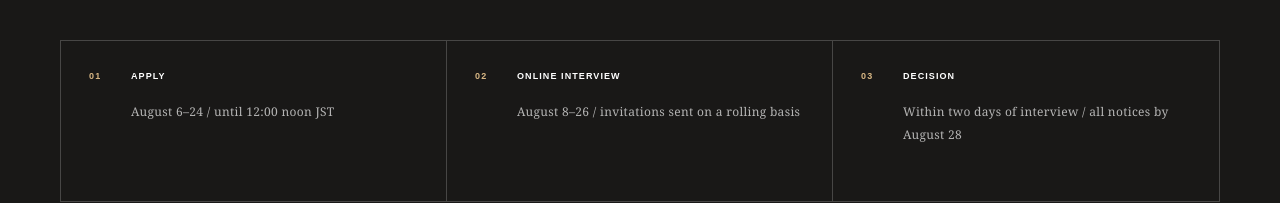
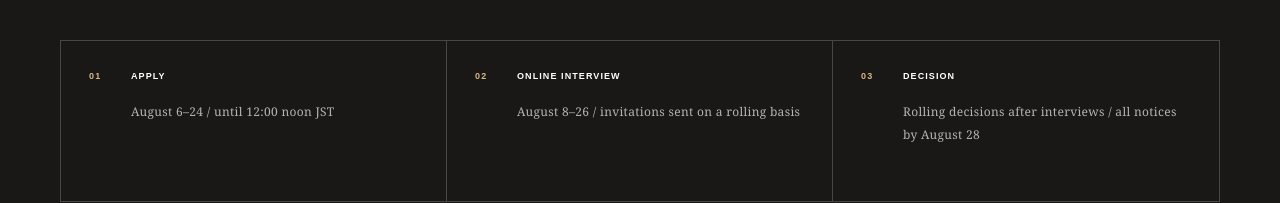
Before and after one commit to nomad-resort/digital-nomad-noto-website, a Next.js app: page / in a window 1280 px wide. Shown: the part 1064-1267 px from the top of the page. Built offline with nearby package versions, Linux system fonts and the light colour scheme.

Commit message:
Clarify rolling selection notices

```diff
--- a/app/page.tsx
+++ b/app/page.tsx
@@ -219,7 +219,7 @@ export default function Home() {
           <div>
             <span>03</span>
             <strong><Bi ja="結果通知" en="Decision" /></strong>
-            <p><Bi ja="面談後2日以内に順次通知／最終8月28日" en="Within two days of interview / all notices by August 28" /></p>
+            <p><Bi ja="面談後順次通知／最終8月28日" en="Rolling decisions after interviews / all notices by August 28" /></p>
           </div>
         </div>
         <div className="selection-action shell">
```
